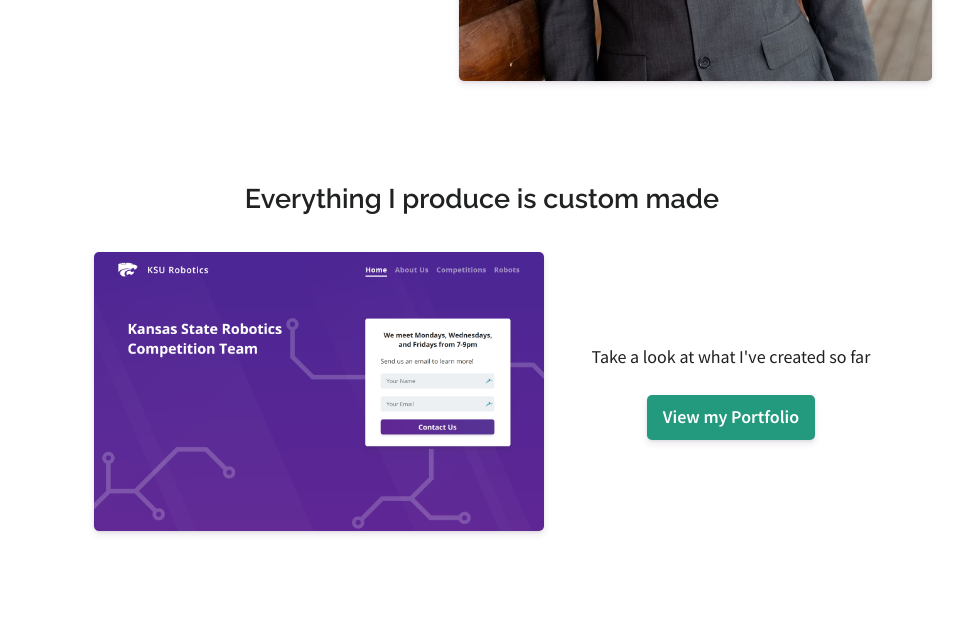
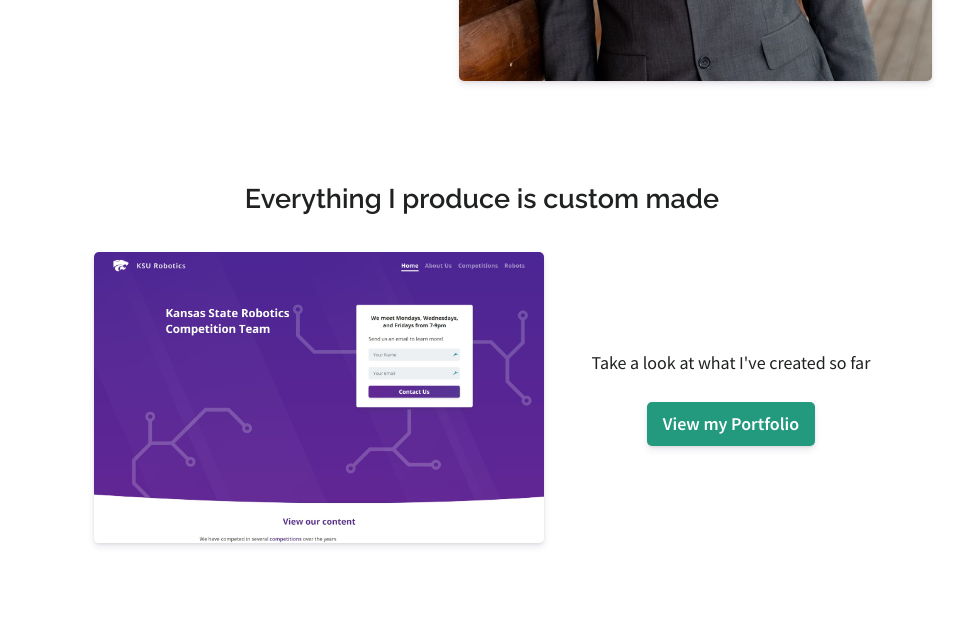
Before and after one commit to alexwendte/alexwendte.github.io, a plain HTML site: page index.html in a window 1280 px wide. Shown: the part 538-1162 px from the top of the page, without its empty margins (158-1122 px from the left). Drawn offline with Linux system fonts and the light colour scheme.

Commit message:
removes unecessary images

```diff
--- a/index.html
+++ b/index.html
@@ -121,10 +121,7 @@
       <section class="portfolio_section content">
         <h2 class="subheading center">Everything I produce is custom made</h2>
         <div class="inner_wrapper">
-          <img
-            src="images/ksu-robotics-cropped.png"
-            alt="KSU Robotics Homepage"
-          />
+          <img src="images/robotics-home.jpg" alt="KSU Robotics Homepage" />
           <div class="view_portfolio">
             <span class="text">Take a look at what I've created so far</span>
             <a href="pages/portfolio.html" class="button">View my Portfolio </a>
```
Also changed, not shown: images/4h-about.PNG (deleted), images/4h-partners.PNG (deleted), images/Twitter_Logo_WhiteOnImage.svg (deleted), images/ksu-robotics-cropped.png (deleted), images/robotics-home.PNG (deleted), images/trainer-account.PNG (deleted), images/trainer-home.PNG (deleted), images/trainer-meeting.PNG (deleted), images/trainer-mentor.PNG (deleted), 3 other files.
